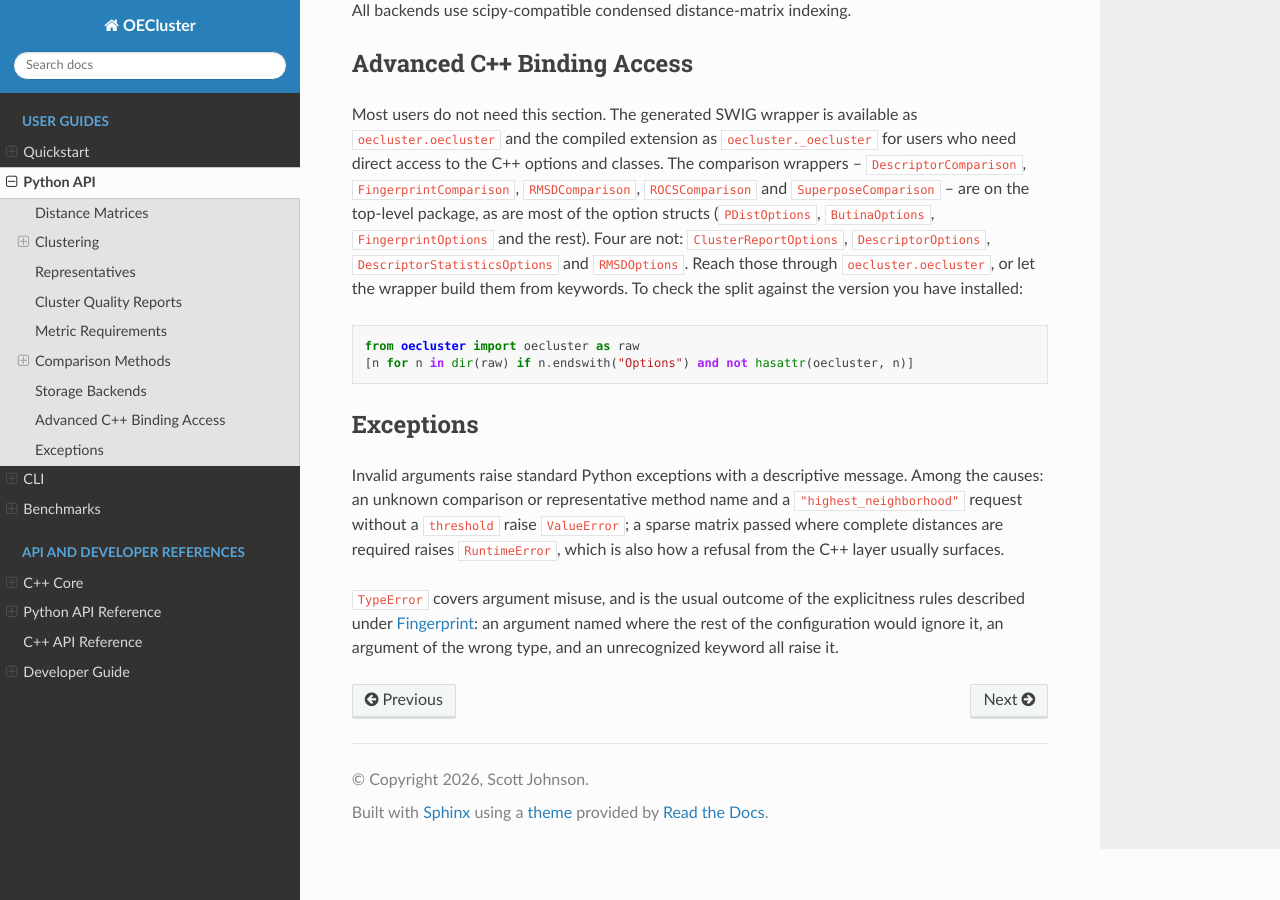
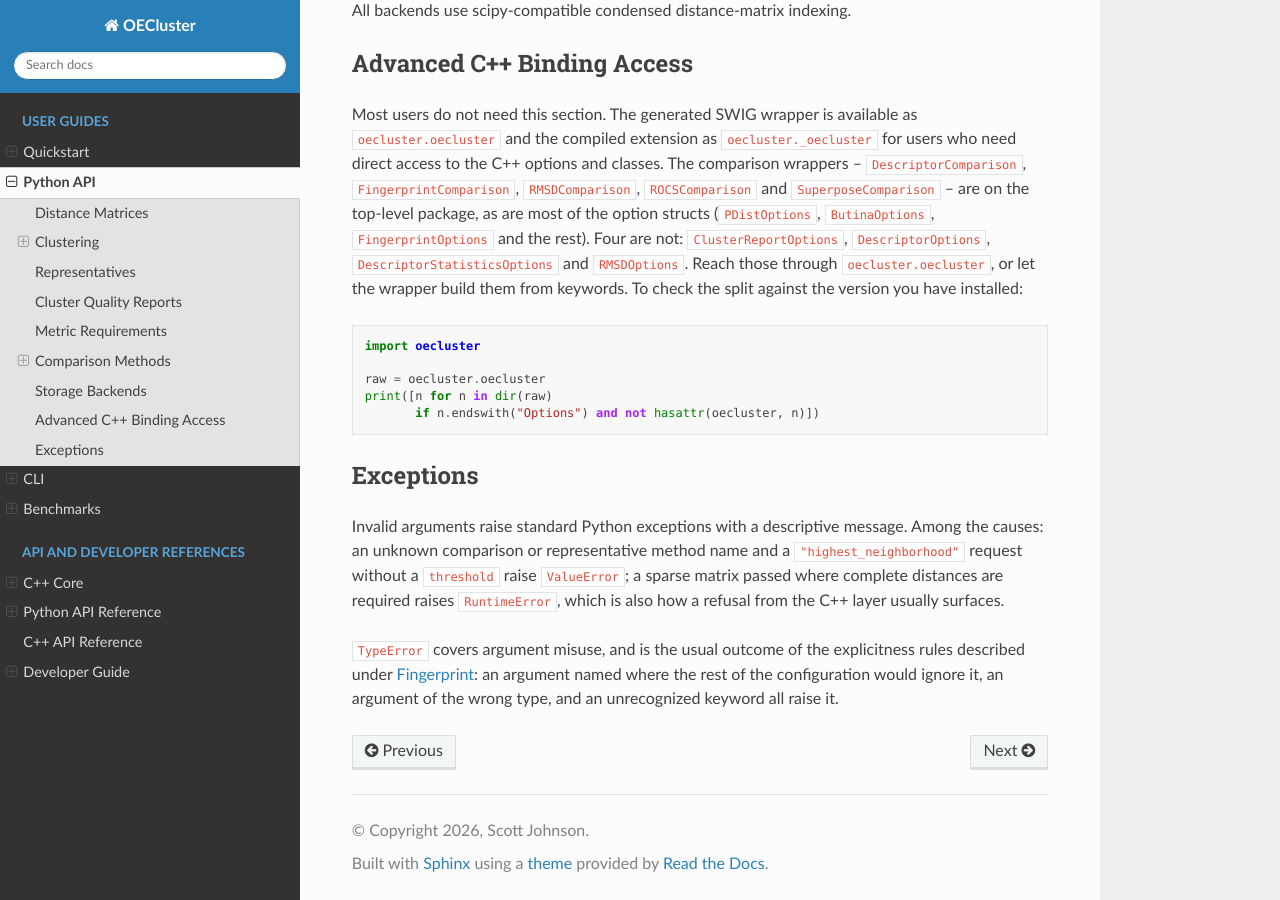
Before and after one commit to scott-arne/oecluster, a Sphinx documentation site: the page built from docs/python-api.md, in a window 1280 px wide and 900 px high, scrolled down 11161 px. Built offline with Sphinx 7.4.7 and the Read the Docs theme 3.1.0, drawn with Linux system fonts in a browser that asks for light colours; pages that are not in the unit, such as notebooks, are missing from menus; the version number is read from the project's files by our own code.

Commit message:
docs: make the binding-split snippet run standalone
The block told the reader to run it against their own install, but its
only import bound `raw`, leaving the `hasattr(oecluster, n)` guard to
raise NameError. Importing the package and reaching the wrapper through
it matches the sentence above the block and runs as written, returning
exactly the four option structs the prose names.

A machine sweep of all 17 python blocks in the file found no sibling:
every other free name is either the running-narrative `oecluster` bound
by the first block or a reader-supplied input (`mols`, `queries`,
`targets`, `fingerprints`, `cluster`, `liabilities`, `priorities`,
`scaffolds`, `scipy_condensed`). This was the one block that carried its
own import and still depended on a name that import did not bind.

````diff
--- a/docs/python-api.md
+++ b/docs/python-api.md
@@ -549,8 +549,11 @@ those through `oecluster.oecluster`, or let the wrapper build them from
 keywords. To check the split against the version you have installed:
 
 ```python
-from oecluster import oecluster as raw
-[n for n in dir(raw) if n.endswith("Options") and not hasattr(oecluster, n)]
+import oecluster
+
+raw = oecluster.oecluster
+print([n for n in dir(raw)
+       if n.endswith("Options") and not hasattr(oecluster, n)])
 ```
 
 ## Exceptions
````
